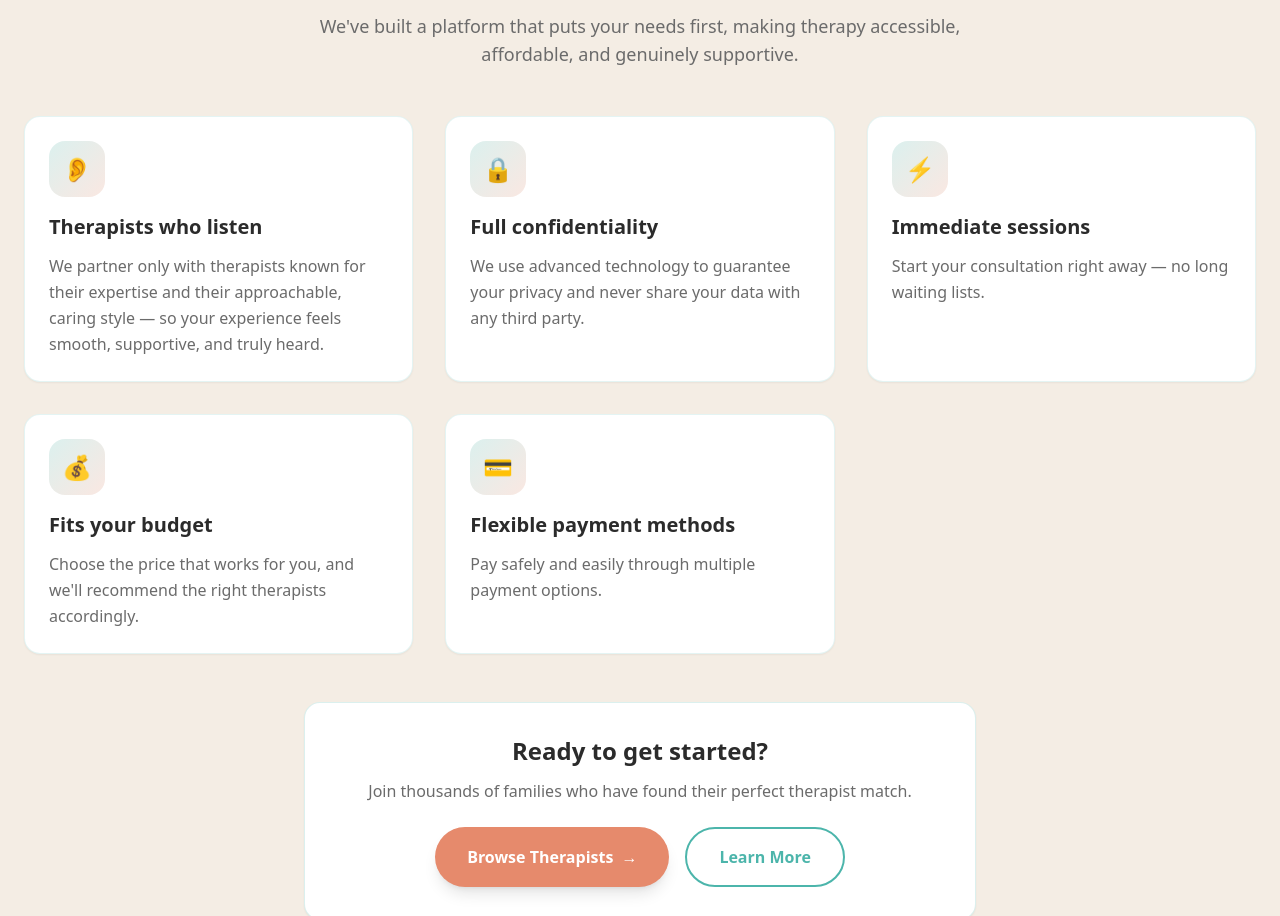
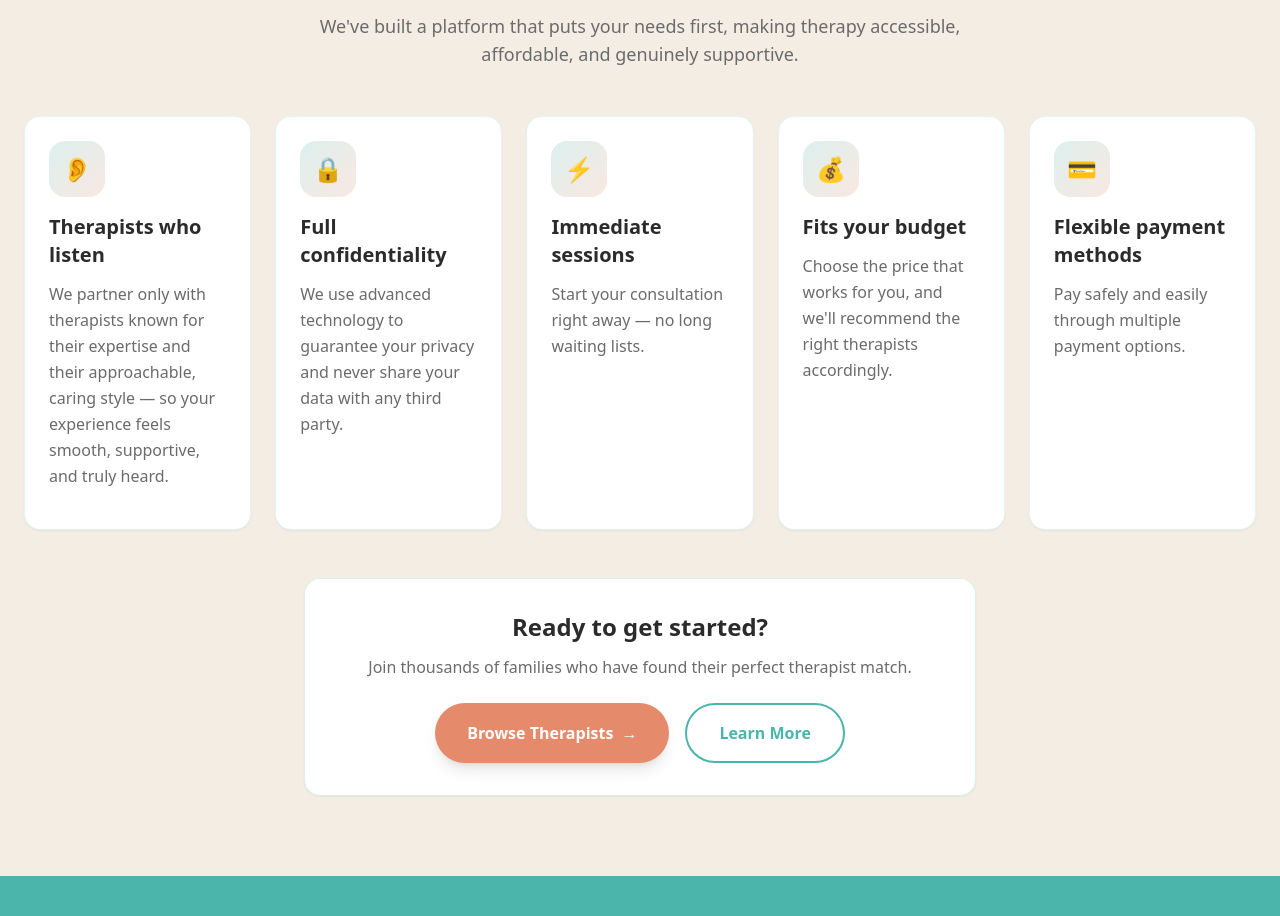
Before and after one commit to Abdallah2110678/paxify, a React (Vite) app in the folder frontend/: page / in a window 1280 px wide. Shown: the part 3524-4440 px from the top of the page. Built offline with nearby package versions, Linux system fonts and the light colour scheme; no server answers.

Commit message:
redesined a section in the home page

```diff
--- a/frontend/src/pages/home/home.jsx
+++ b/frontend/src/pages/home/home.jsx
@@ -1,14 +1,4 @@
 import useHome from "../../hooks/homeHook.js";
-
-// Color tokens (using hex in Tailwind arbitrary values for fast drop-in)
-// Brand
-// - Primary (turquoise): #4CB5AB
-// - Secondary surface (warm beige/sand): #F4EDE4
-// - CTA accents: #E68A6C (muted coral), #D4A44A (warm gold)
-// - Text: headlines deep charcoal, body warm gray
-// You can later move these to tailwind.config.js theme.extend.colors
-// and replace the hex with e.g. bg-brand, text-charcoal, etc.
-
 export default function Home() {
     const {
         // state
@@ -374,6 +364,8 @@ export default function Home() {
             </section>
 
             {/* SECTION 6: WHY PAXIFY? */}
+
+            {/* SECTION 6: WHY PAXIFY? */}
             <section className="py-16 md:py-20 bg-[#F4EDE4]">
                 <div className="container mx-auto max-w-7xl px-6">
                     <div className="text-center mb-12">
@@ -383,89 +375,91 @@ export default function Home() {
                         </p>
                     </div>
 
-                    <div className="grid grid-cols-1 sm:grid-cols-2 lg:grid-cols-3 gap-6 lg:gap-8">
+                    {/* 5 cards in one row */}
+                    <div className="grid grid-cols-1 sm:grid-cols-2 md:grid-cols-3 lg:grid-cols-5 gap-6 items-stretch">
                         {[
                             {
                                 title: "Therapists who listen",
                                 desc: "We partner only with therapists known for their expertise and their approachable, caring style — so your experience feels smooth, supportive, and truly heard.",
                                 icon: "👂",
-                                gradient: "from-[#4CB5AB]/10 to-[#4CB5AB]/5"
+                                gradient: "from-[#4CB5AB]/10 to-[#4CB5AB]/5",
                             },
                             {
                                 title: "Full confidentiality",
                                 desc: "We use advanced technology to guarantee your privacy and never share your data with any third party.",
                                 icon: "🔒",
-                                gradient: "from-[#E68A6C]/10 to-[#E68A6C]/5"
+                                gradient: "from-[#E68A6C]/10 to-[#E68A6C]/5",
                             },
                             {
                                 title: "Immediate sessions",
                                 desc: "Start your consultation right away — no long waiting lists.",
                                 icon: "⚡",
-                                gradient: "from-[#D4A44A]/10 to-[#D4A44A]/5"
+                                gradient: "from-[#D4A44A]/10 to-[#D4A44A]/5",
                             },
                             {
                                 title: "Fits your budget",
                                 desc: "Choose the price that works for you, and we'll recommend the right therapists accordingly.",
                                 icon: "💰",
-                                gradient: "from-[#4CB5AB]/10 to-[#4CB5AB]/5"
+                                gradient: "from-[#4CB5AB]/10 to-[#4CB5AB]/5",
                             },
                             {
                                 title: "Flexible payment methods",
                                 desc: "Pay safely and easily through multiple payment options.",
                                 icon: "💳",
-                                gradient: "from-[#E68A6C]/10 to-[#E68A6C]/5"
+                                gradient: "from-[#E68A6C]/10 to-[#E68A6C]/5",
                             },
                         ].map((f, i) => (
                             <div
                                 key={i}
-                                className={`group rounded-2xl bg-white border border-[#4CB5AB]/15 p-6 shadow-sm hover:shadow-lg
-                    transition-all duration-300 hover:-translate-y-1 hover:border-[#4CB5AB]/30 relative overflow-hidden
-                    ${i === 4 ? 'sm:col-span-2 lg:col-span-1' : ''}`}
+                                className={`group relative overflow-hidden rounded-2xl border border-[#4CB5AB]/15 bg-white p-6 shadow-sm transition-all duration-300 hover:-translate-y-1 hover:border-[#4CB5AB]/30 hover:shadow-lg h-full flex flex-col`}
                             >
-                                {/* Gradient background overlay */}
-                                <div className={`absolute inset-0 bg-gradient-to-br ${f.gradient} opacity-0 group-hover:opacity-100 transition-opacity duration-300 rounded-2xl`}></div>
+                                {/* gradient overlay */}
+                                <div
+                                    className={`pointer-events-none absolute inset-0 rounded-2xl bg-gradient-to-br ${f.gradient} opacity-0 transition-opacity duration-300 group-hover:opacity-100`}
+                                />
 
-                                <div className="relative z-10">
-                                    {/* Icon with background */}
-                                    <div className="w-14 h-14 rounded-2xl bg-gradient-to-br from-[#4CB5AB]/20 to-[#E68A6C]/20 flex items-center justify-center mb-4 group-hover:scale-110 transition-transform duration-300">
-                                        <span className="text-2xl" role="img" aria-hidden="true">{f.icon}</span>
+                                <div className="relative z-10 flex flex-col grow">
+                                    {/* icon */}
+                                    <div className="mb-4 flex h-14 w-14 items-center justify-center rounded-2xl bg-gradient-to-br from-[#4CB5AB]/20 to-[#E68A6C]/20 transition-transform duration-300 group-hover:scale-110">
+                                        <span className="text-2xl" role="img" aria-hidden="true">
+                                            {f.icon}
+                                        </span>
                                     </div>
 
-                                    <h3 className="text-xl font-bold text-[#2B2B2B] mb-3 group-hover:text-[#4CB5AB] transition-colors duration-300">
+                                    <h3 className="mb-3 text-xl font-bold text-[#2B2B2B] transition-colors duration-300 group-hover:text-[#4CB5AB]">
                                         {f.title}
                                     </h3>
 
-                                    <p className="text-[#6B6B6B] leading-relaxed">
-                                        {f.desc}
-                                    </p>
+                                    <p className="text-[#6B6B6B] leading-relaxed">{f.desc}</p>
+                                    <div className="mt-auto pt-4" />
                                 </div>
 
-                                {/* Decorative corner element */}
-                                <div className="absolute top-0 right-0 w-20 h-20 bg-gradient-to-br from-[#4CB5AB]/5 to-transparent rounded-bl-3xl opacity-0 group-hover:opacity-100 transition-opacity duration-300"></div>
+                                {/* corner accent */}
+                                <div className="absolute right-0 top-0 h-20 w-20 rounded-bl-3xl bg-gradient-to-br from-[#4CB5AB]/5 to-transparent opacity-0 transition-opacity duration-300 group-hover:opacity-100" />
                             </div>
                         ))}
                     </div>
 
-                    {/* Enhanced CTA Section */}
+                    {/* CTA */}
                     <div className="mt-12 text-center">
-                        <div className="bg-white rounded-2xl p-8 shadow-sm border border-[#4CB5AB]/20 max-w-2xl mx-auto">
-                            <h3 className="text-2xl font-bold text-[#2B2B2B] mb-3">Ready to get started?</h3>
-                            <p className="text-[#6B6B6B] mb-6">Join thousands of families who have found their perfect therapist match.</p>
+                        <div className="mx-auto max-w-2xl rounded-2xl border border-[#4CB5AB]/20 bg-white p-8 shadow-sm">
+                            <h3 className="mb-3 text-2xl font-bold text-[#2B2B2B]">Ready to get started?</h3>
+                            <p className="mb-6 text-[#6B6B6B]">Join thousands of families who have found their perfect therapist match.</p>
 
-                            <div className="flex flex-col sm:flex-row gap-4 justify-center">
+                            <div className="flex flex-col justify-center gap-4 sm:flex-row">
                                 <button
                                     onClick={handleBrowseTherapists}
-                                    className="group rounded-full px-8 py-4 font-bold bg-[#E68A6C] hover:bg-[#d97a5f] text-white shadow-lg hover:shadow-xl transition-all duration-300 hover:scale-105"
+                                    className="group rounded-full bg-[#E68A6C] px-8 py-4 font-bold text-white shadow-lg transition-all duration-300 hover:scale-105 hover:bg-[#d97a5f] hover:shadow-xl"
                                 >
                                     <span className="flex items-center justify-center gap-2">
                                         Browse Therapists
-                                        <span className="group-hover:translate-x-1 transition-transform duration-300">→</span>
+                                        <span className="transition-transform duration-300 group-hover:translate-x-1">→</span>
                                     </span>
                                 </button>
 
                                 <button
                                     onClick={handleKnowMore}
-                                    className="rounded-full px-8 py-4 font-semibold bg-transparent hover:bg-[#4CB5AB]/10 text-[#4CB5AB] border-2 border-[#4CB5AB] hover:border-[#44A08D] hover:text-[#44A08D] transition-all duration-300"
+                                    className="rounded-full border-2 border-[#4CB5AB] px-8 py-4 font-semibold text-[#4CB5AB] transition-all duration-300 hover:border-[#44A08D] hover:bg-[#4CB5AB]/10 hover:text-[#44A08D]"
                                 >
                                     Learn More
                                 </button>
```
